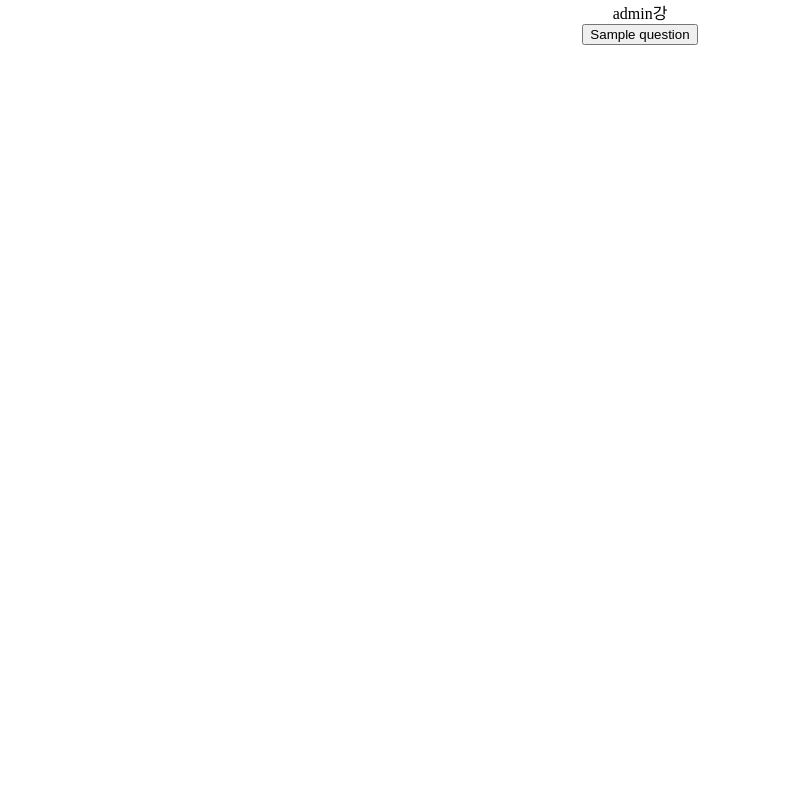
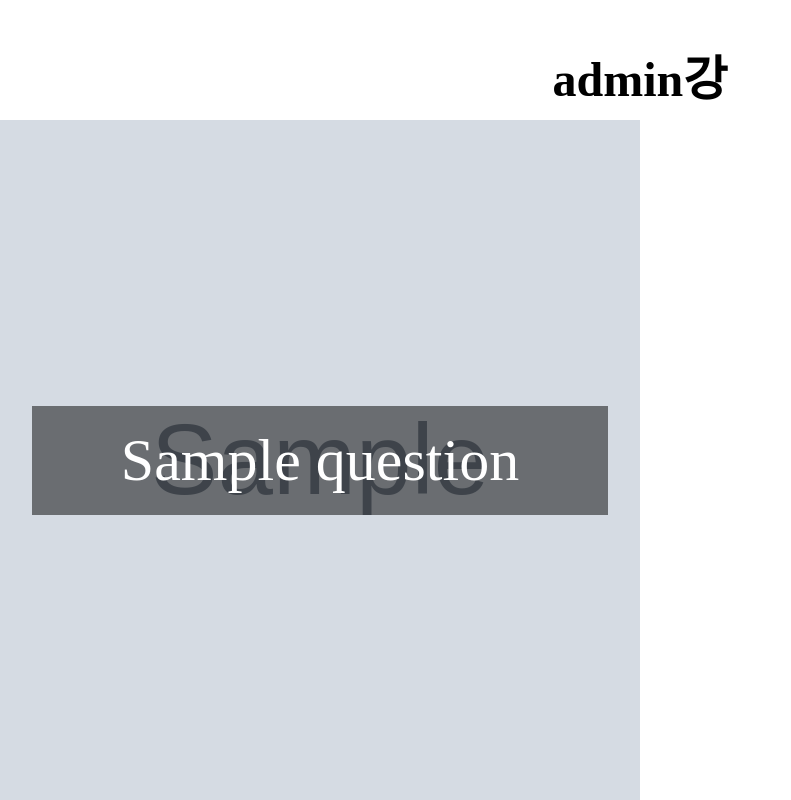
Before and after one commit to KUCC-web/anam-poltergaist, a Django app: template templates/tournament/tournament.html in a window 1280 px wide. Shown: the whole page, without its empty margins (0-791 px from the left). Run offline with Django 3.2, Linux system fonts and the light colour scheme; tables that the repository leaves empty hold one stand-in row (values such as "Sample post"); the template is opened without the code that fills it: values that come from a table or form of the project are taken from there, most other values are stand-ins (such as "Sample title", 1, 10 or a date in 2020); grey boxes marked "Sample" are stand-in pictures.

Commit message:
토너먼트 UI 작성

```diff
--- a/main/static/main/common.css
+++ b/main/static/main/common.css
@@ -25,6 +25,11 @@ li {
     margin: 0;
 }
 
+
+form {
+    font-size: 0;
+}
+
 #container {
     height: 100%;
     display: -webkit-flex;
--- a/quiz/static/quiz/quiz.css
+++ b/quiz/static/quiz/quiz.css
@@ -1,7 +1,3 @@
-form {
-    font-size: 0;
-}
-
 progress {
     background-color: antiquewhite;
     width: 320px;
--- a/templates/tournament/result.html
+++ b/templates/tournament/result.html
@@ -3,6 +3,7 @@
 <head>
     {% include 'main/common_header.html' %}
     {% load static %}
+    <link rel="stylesheet" href="{% static 'tournament/result.css' %}"/>
 </head>
 <body>
     <div id="container">
--- a/templates/tournament/tournament.html
+++ b/templates/tournament/tournament.html
@@ -3,6 +3,7 @@
 <head>
     {% include 'main/common_header.html' %}
     {% load static %}
+    <link rel="stylesheet" href="{% static 'tournament/tournament.css' %}"/>
 </head>
 <body>
 {% if level == 2 %}
@@ -13,11 +14,16 @@
     <div class="header">{{ level }}강</div>
 {% endif %}
 
-    <form method="post" action="{% url 'tournament:submit' %}">
-    {% csrf_token %}
-    {% for item in questions %}
-        <input type="submit" name="{{ item.id }}" value="{{ item.question }}" class="selection"/>
-    {% endfor %}
-    </form>
+    <div id="content">
+        <form method="post" action="{% url 'tournament:submit' %}">
+        {% csrf_token %}
+        {% for item in questions %}
+            <div class="selection-container" style="background: url({{ item.image_url }}) no-repeat center/cover">
+                <div class="selection-text">{{ item.question }}</div>
+                <input type="submit" name="{{ item.id }}" value="" class="selection"/>
+            </div>
+        {% endfor %}
+        </form>
+    </div>
 </body>
 </html>
--- /dev/null
+++ b/tournament/static/tournament/tournament.css
@@ -0,0 +1,55 @@
+form {
+    width: 100%;
+    height: 100%;
+}
+
+input {
+    padding: 0;
+    width: 100%;
+    height: 100%;
+}
+
+#content {
+    position: absolute;
+    top: 0;
+    width: 100%;
+    height: 100%;
+    padding-top: 120px;
+    box-sizing: border-box;
+    display: flex;
+    align-items: center;
+}
+
+.header {
+    height: 40px;
+    font-weight: bold;
+    font-size: 3em;
+    padding: 40px 0;
+}
+
+.selection-container {
+    position: relative;
+    width: 50%;
+    height: 100%;
+    float:left;
+    display: flex;
+    display: -webkit-flex;
+    justify-content: center;
+    align-items: center;
+}
+
+.selection {
+    border: none;
+    background: none;
+    position: absolute;
+    top: 0;
+    left: 0;
+}
+
+.selection-text {
+    color: white;
+    font-size: 60px;
+    width: 90%;
+    padding: 20px 0;
+    background: rgba(0, 0, 0, 0.5);
+}
```
Also changed, not shown: main/static/main/index.css (+8 -1 lines), templates/main/index.html (+5 -3 lines), tournament/static/tournament/result.css (added).
